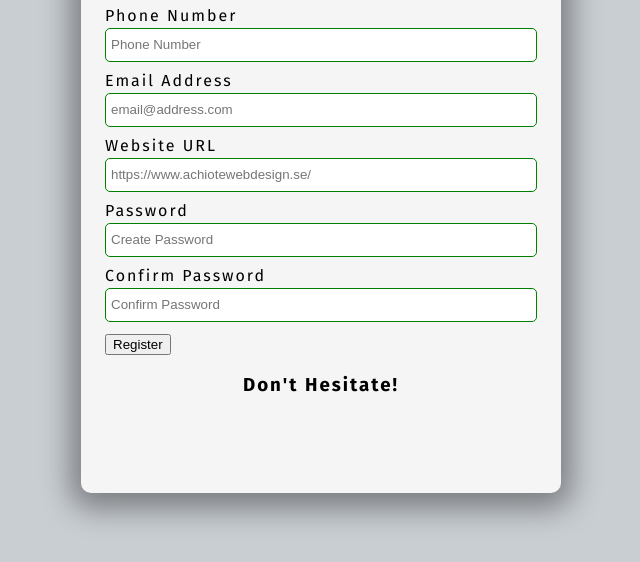
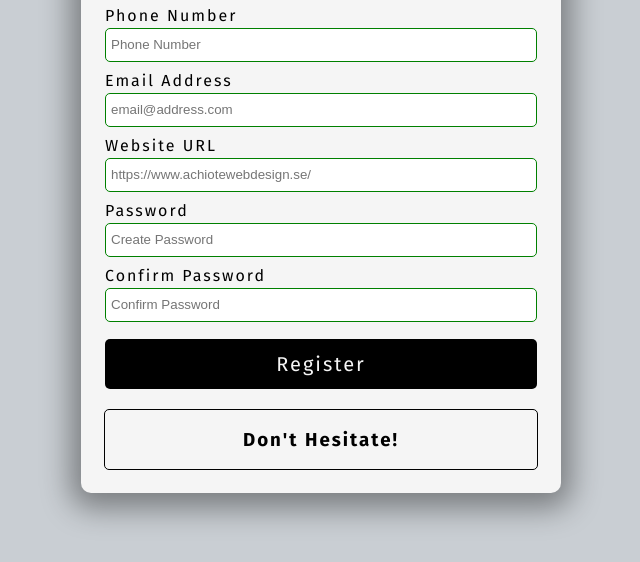
Before and after one commit to nelson2411/ten-javaScript-projects, a plain HTML site: page form-validator/index.html in a window 1280 px wide. Shown: the part 222-784 px from the top of the page, without its empty margins (319-959 px from the left). Drawn offline with Linux system fonts and the light colour scheme.

Commit message:
feat: styles completed

```diff
--- a/form-validator/style.css
+++ b/form-validator/style.css
@@ -58,3 +58,36 @@ input:valid {
 input:invalid {
   border: 1px solid red;
 }
+
+button {
+  cursor: pointer;
+  color: whitesmoke;
+  background: black;
+  border: none;
+  border-radius: 5px;
+  height: 50px;
+  width: 100%;
+  font-family: "Fira Sans", sans-serif;
+  font-size: 20px;
+  letter-spacing: 2px;
+  margin-top: 5px;
+}
+
+button:hover {
+  filter: brightness(200%);
+  background: #232323;
+}
+
+button:focus {
+  outline: none;
+}
+
+.message-container {
+  border: 1px solid black;
+  border-radius: 5px;
+  width: 90%;
+  margin-top: 20px;
+  display: flex;
+  justify-content: center;
+  color: black;
+}
```
